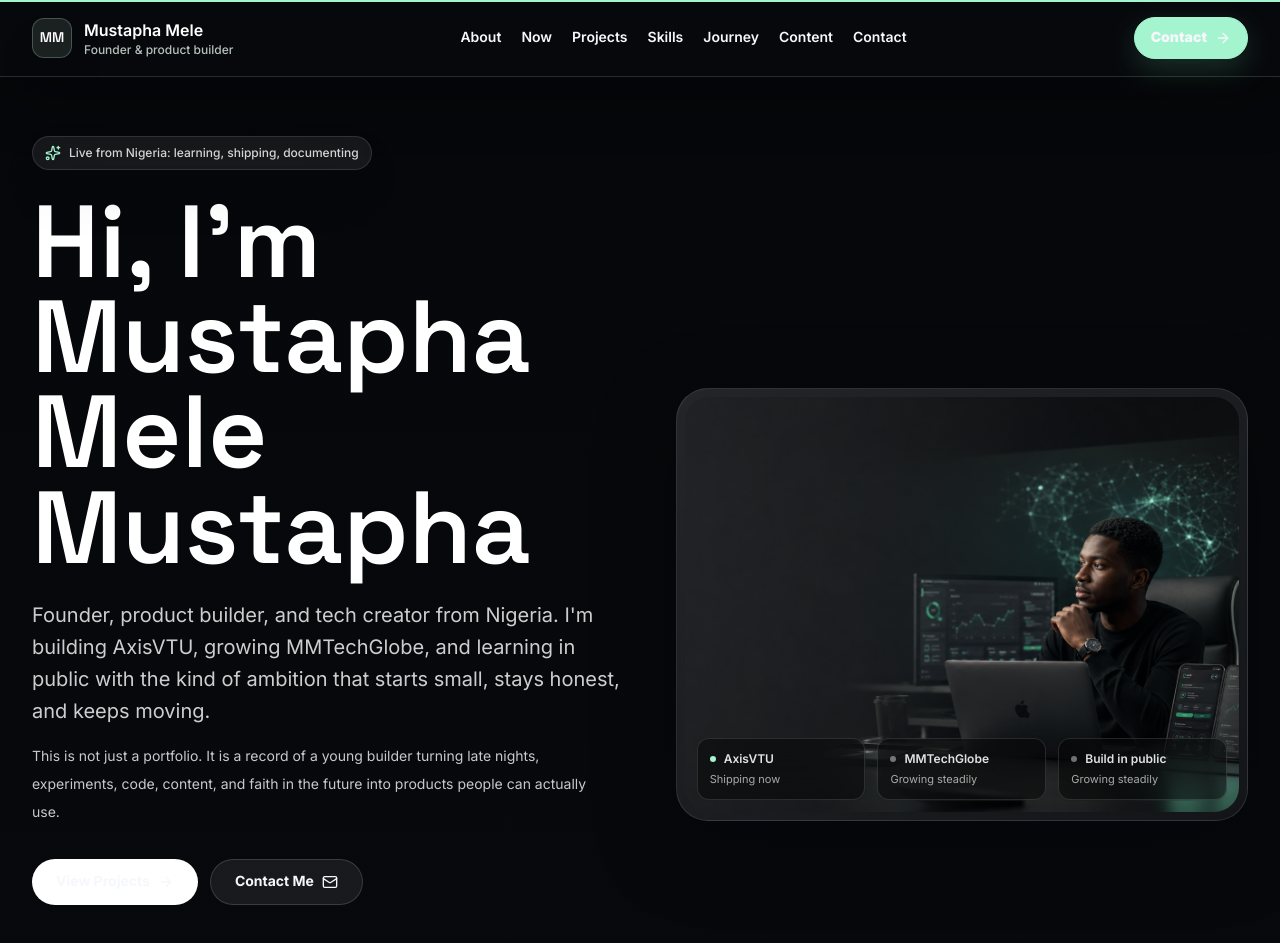
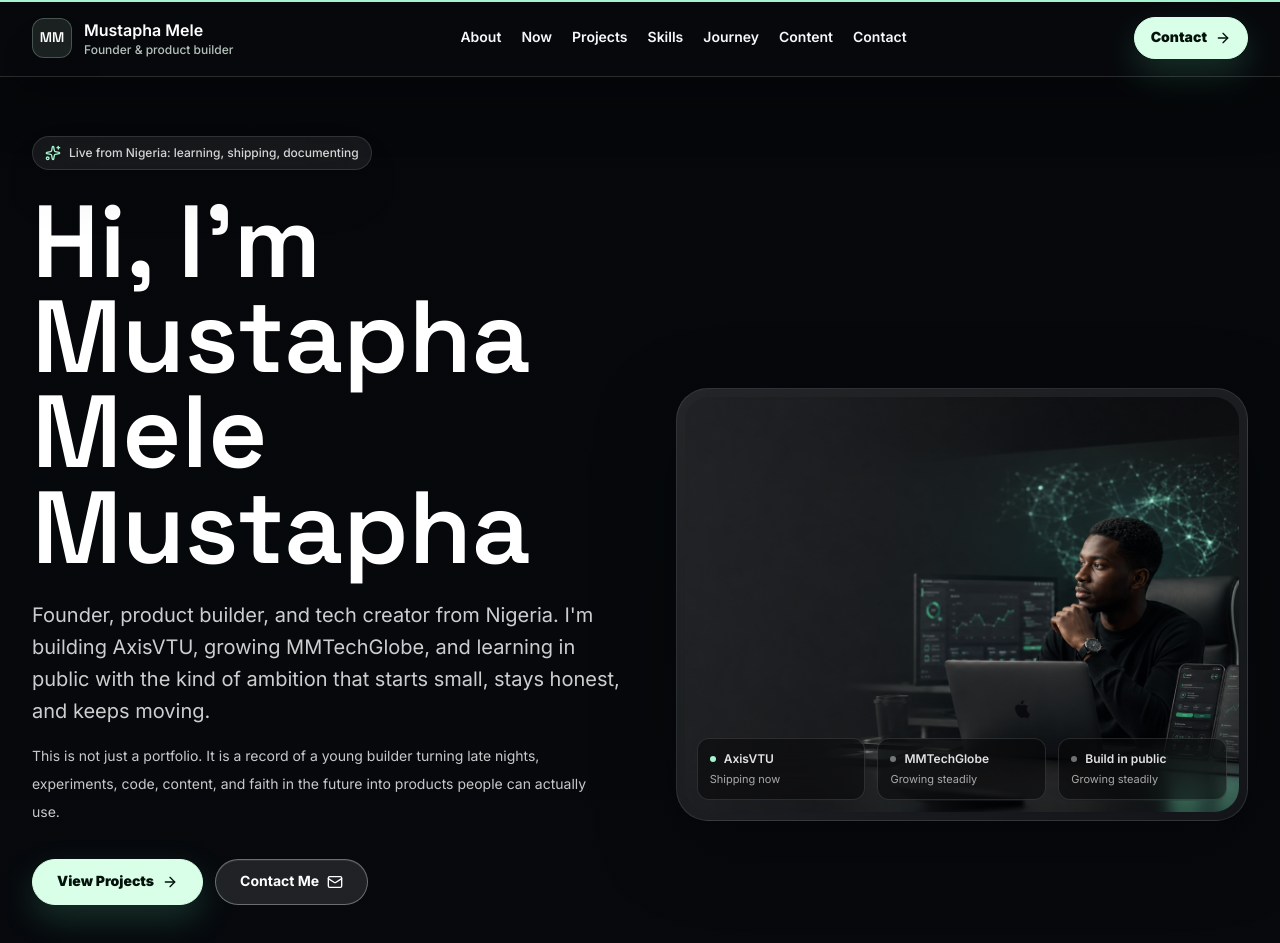
Before and after one commit to mustaphamelemustapha/Portfolio, a Next.js app: page / in a window 1280 px wide. Shown: the top 943 px of the page. Built offline with nearby package versions, Linux system fonts and the light colour scheme.

Commit message:
Harden CTA button contrast

```diff
--- a/app/globals.css
+++ b/app/globals.css
@@ -88,6 +88,32 @@ a {
   backdrop-filter: blur(22px);
 }
 
+.btn-primary {
+  border: 1px solid #d9ffe8;
+  background: #d9ffe8;
+  color: #03110b !important;
+  box-shadow: 0 14px 34px rgba(94, 234, 178, 0.18);
+}
+
+.btn-primary:hover {
+  border-color: #ffffff;
+  background: #ffffff;
+  color: #03110b !important;
+}
+
+.btn-secondary {
+  border: 1px solid rgba(255, 255, 255, 0.34);
+  background: rgba(255, 255, 255, 0.1);
+  color: #ffffff !important;
+  box-shadow: inset 0 1px 0 rgba(255, 255, 255, 0.08);
+}
+
+.btn-secondary:hover {
+  border-color: rgba(255, 255, 255, 0.52);
+  background: rgba(255, 255, 255, 0.16);
+  color: #ffffff !important;
+}
+
 .hairline {
   border-color: var(--line);
 }
--- a/components/portfolio-site.tsx
+++ b/components/portfolio-site.tsx
@@ -202,7 +202,7 @@ function Header() {
         </div>
         <a
           href="mailto:mmtechglobe@gmail.com"
-          className="group inline-flex shrink-0 items-center gap-2 rounded-full border border-emerald-200 bg-emerald-200 px-4 py-2.5 text-sm font-black text-[#03110b] shadow-[0_10px_30px_rgba(110,231,183,0.18)] transition hover:border-white hover:bg-white"
+          className="btn-primary group inline-flex shrink-0 items-center gap-2 rounded-full px-4 py-2.5 text-sm font-black transition"
         >
           Contact
           <ArrowRight className="size-4 transition group-hover:translate-x-0.5" />
@@ -242,14 +242,14 @@ function Hero() {
           <div className="mt-8 flex flex-col gap-3 sm:flex-row">
             <a
               href="#projects"
-              className="group inline-flex items-center justify-center gap-2 rounded-full bg-white px-6 py-3 text-sm font-bold text-[#08090c] transition hover:bg-emerald-100"
+              className="btn-primary group inline-flex items-center justify-center gap-2 rounded-full px-6 py-3 text-sm font-black transition"
             >
               View Projects
               <ArrowRight className="size-4 transition group-hover:translate-x-0.5" />
             </a>
             <a
               href="#contact"
-              className="inline-flex items-center justify-center gap-2 rounded-full border border-white/15 bg-white/7 px-6 py-3 text-sm font-bold text-white transition hover:bg-white/12"
+              className="btn-secondary inline-flex items-center justify-center gap-2 rounded-full px-6 py-3 text-sm font-bold transition"
             >
               Contact Me
               <Mail className="size-4" />
@@ -568,14 +568,14 @@ function Contact() {
             <div className="mt-8 flex flex-col gap-3 sm:flex-row">
               <a
                 href="mailto:mmtechglobe@gmail.com"
-                className="inline-flex items-center justify-center gap-2 rounded-full border border-emerald-200 bg-emerald-200 px-6 py-3 text-sm font-black text-[#03110b] shadow-[0_12px_34px_rgba(110,231,183,0.18)] transition hover:border-white hover:bg-white"
+                className="btn-primary inline-flex items-center justify-center gap-2 rounded-full px-6 py-3 text-sm font-black transition"
               >
                 <Mail className="size-4" />
                 Email Mustapha
               </a>
               <a
                 href="#projects"
-                className="inline-flex items-center justify-center gap-2 rounded-full border border-white/28 bg-white/12 px-6 py-3 text-sm font-bold text-white shadow-[inset_0_1px_0_rgba(255,255,255,0.08)] transition hover:border-white/45 hover:bg-white/18"
+                className="btn-secondary inline-flex items-center justify-center gap-2 rounded-full px-6 py-3 text-sm font-bold transition"
               >
                 <BriefcaseBusiness className="size-4" />
                 See Work
```
